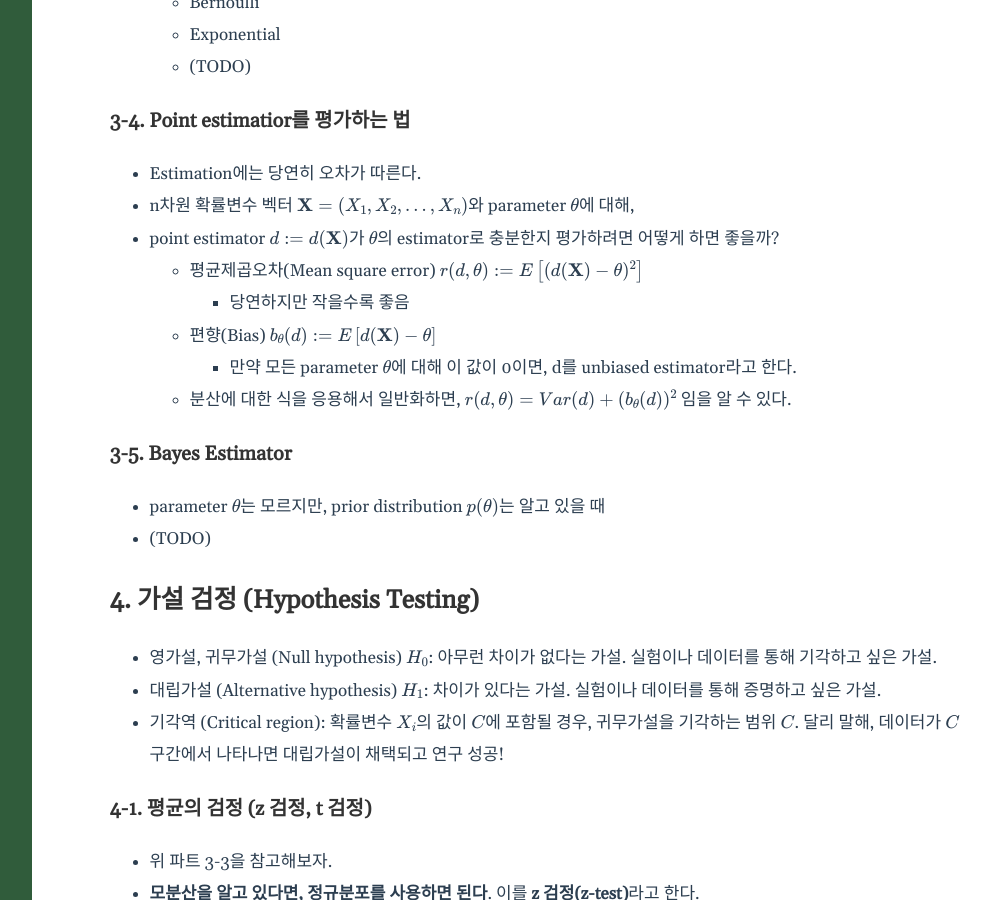
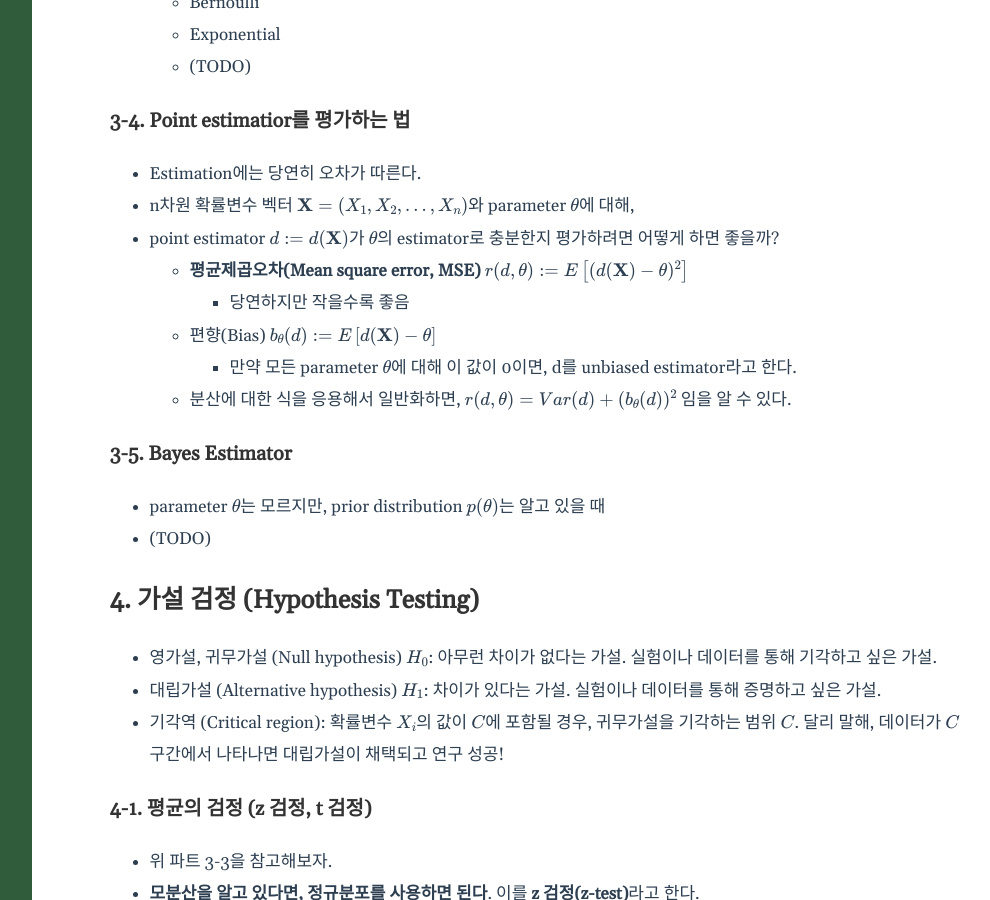
Before and after one commit to froggo-roggo/froggo-roggo.github.io, a Jekyll site: the page built from _posts/2026-07-22-basicstat.markdown, in a window 1280 px wide and 900 px high, scrolled down 2530 px. Shown: the whole window, without its empty margins (238-1228 px from the left). Built offline with Jekyll 4.4.1, drawn with Linux system fonts in a browser that asks for light colours.

Commit message:
modify statistics post

```diff
--- a/_posts/2026-07-22-basicstat.markdown
+++ b/_posts/2026-07-22-basicstat.markdown
@@ -78,7 +78,7 @@ use_math: true
 - Estimation에는 당연히 오차가 따른다.
 - n차원 확률변수 벡터 $$\mathbf{X} = (X_1, X_2, ... , X_n)$$와 parameter $$\theta$$에 대해,
 - point estimator $$d := d(\mathbf{X})$$가 $$\theta$$의 estimator로 충분한지 평가하려면 어떻게 하면 좋을까?
-    - 평균제곱오차(Mean square error) $$r(d, \theta) := E \left[ (d(\mathbf{X}) - \theta)^2 \right]$$
+    - **평균제곱오차(Mean square error, MSE)** $$r(d, \theta) := E \left[ (d(\mathbf{X}) - \theta)^2 \right]$$
 	    - 당연하지만 작을수록 좋음
 	- 편향(Bias) $$b_{\theta}(d) := E \left[ d(\mathbf{X}) - \theta \right]$$
 	    - 만약 모든 parameter $$\theta$$에 대해 이 값이 0이면, d를 unbiased estimator라고 한다.
```
